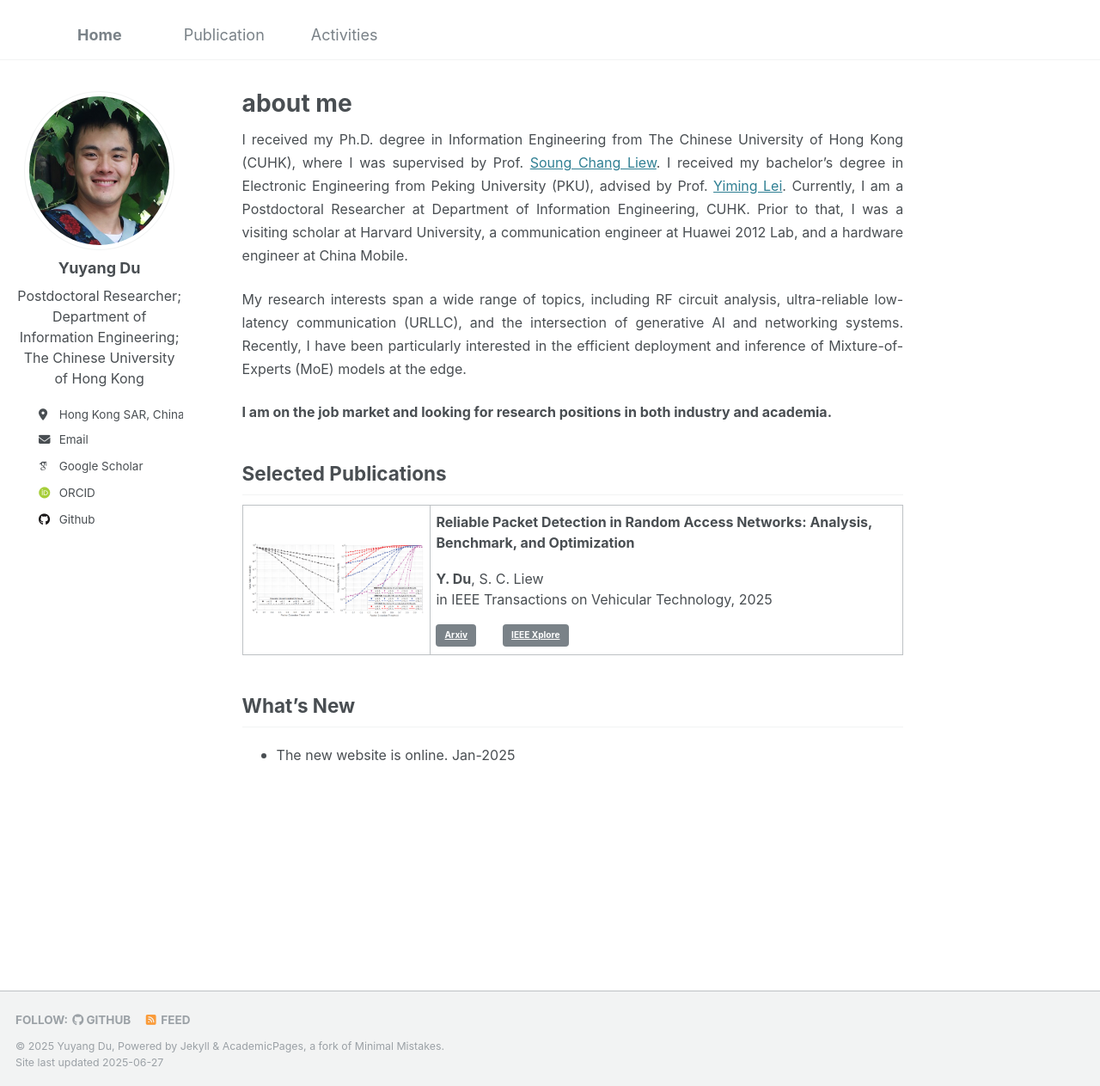
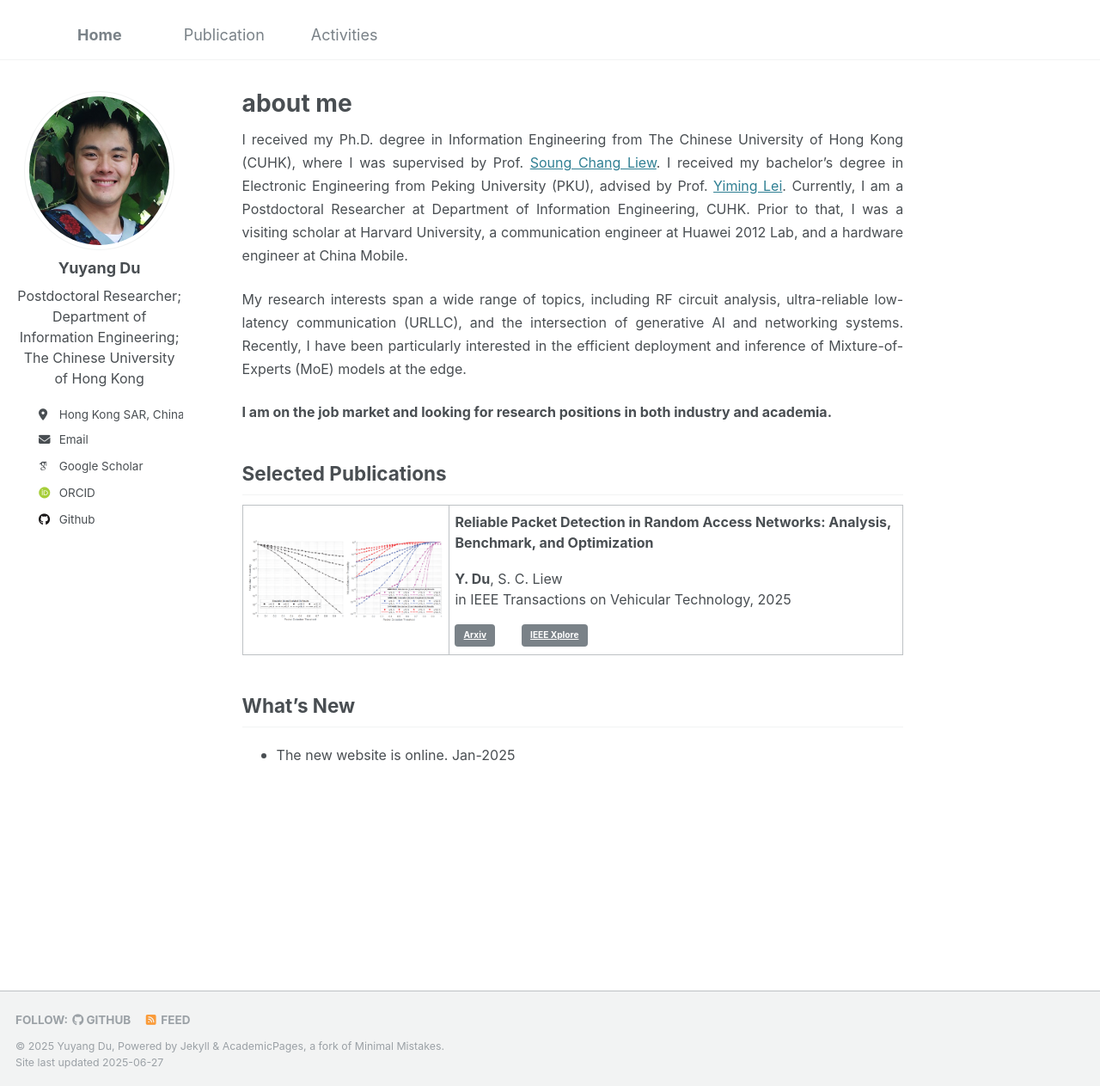
Before and after one commit to yuyangdu01/yuyangdu01.github.io, a Jekyll site: the page built from _pages/about.md, in a window 1280 px wide and 1263 px high. Shown: the whole window at 86% size. Built offline with Jekyll 4.4.1, drawn with Linux system fonts in a browser that asks for light colours; some web fonts are replaced.

Commit message:
Update about.md

```diff
--- a/_pages/about.md
+++ b/_pages/about.md
@@ -16,9 +16,9 @@ redirect_from:
 Selected Publications <font size=3></font>
 ------
 <div class="row border-bottom-1">
-  <table><tr>
+  <table border="0"><tr>
   <td>
-  <div class="col-sm-5 col-md-4 col-lg-4 col-xl-4 m-auto"><img class="img-pub shadow-pub" src="images/1.png" width="300"></div>
+  <div class="col-sm-5 col-md-4 col-lg-4 col-xl-4 m-auto"><img class="img-pub shadow-pub" src="images/1.png" width="350"></div>
   </td>
   <td>
   <div class="col align-self-center pub">
```
